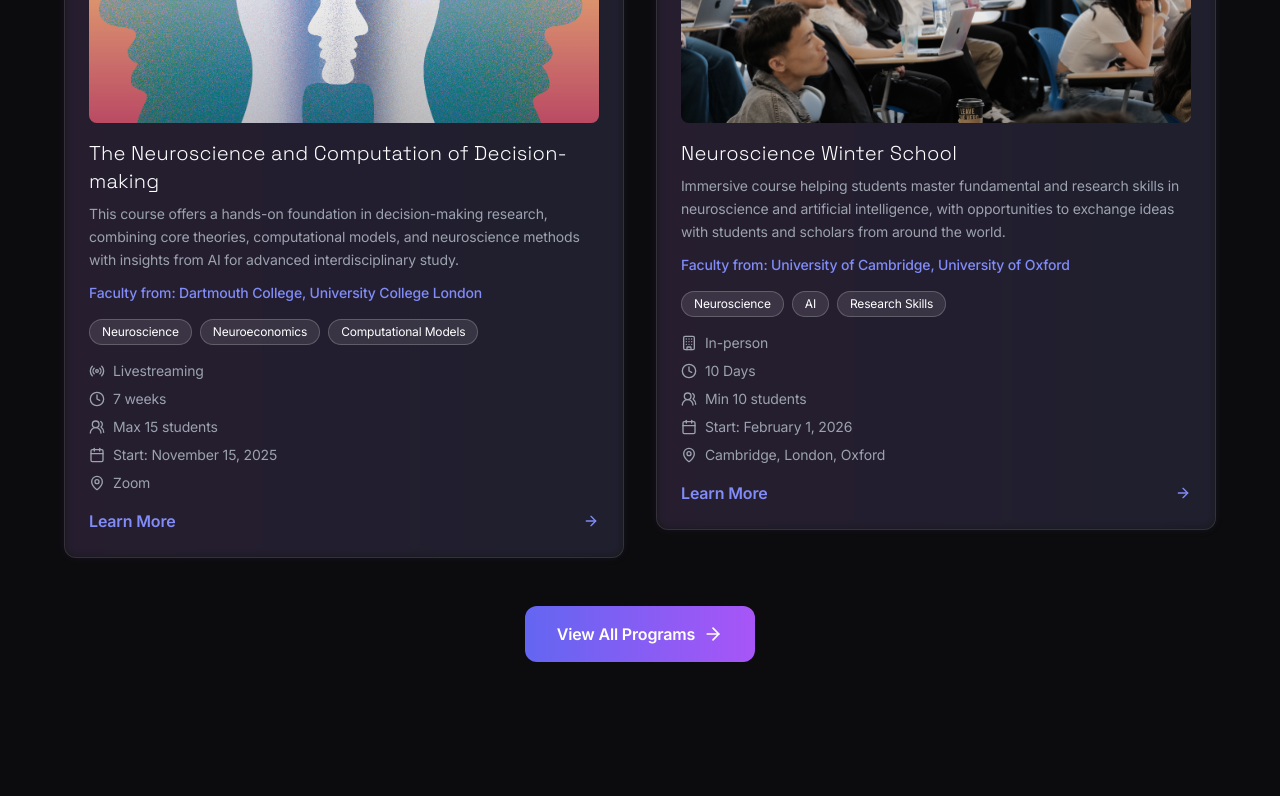
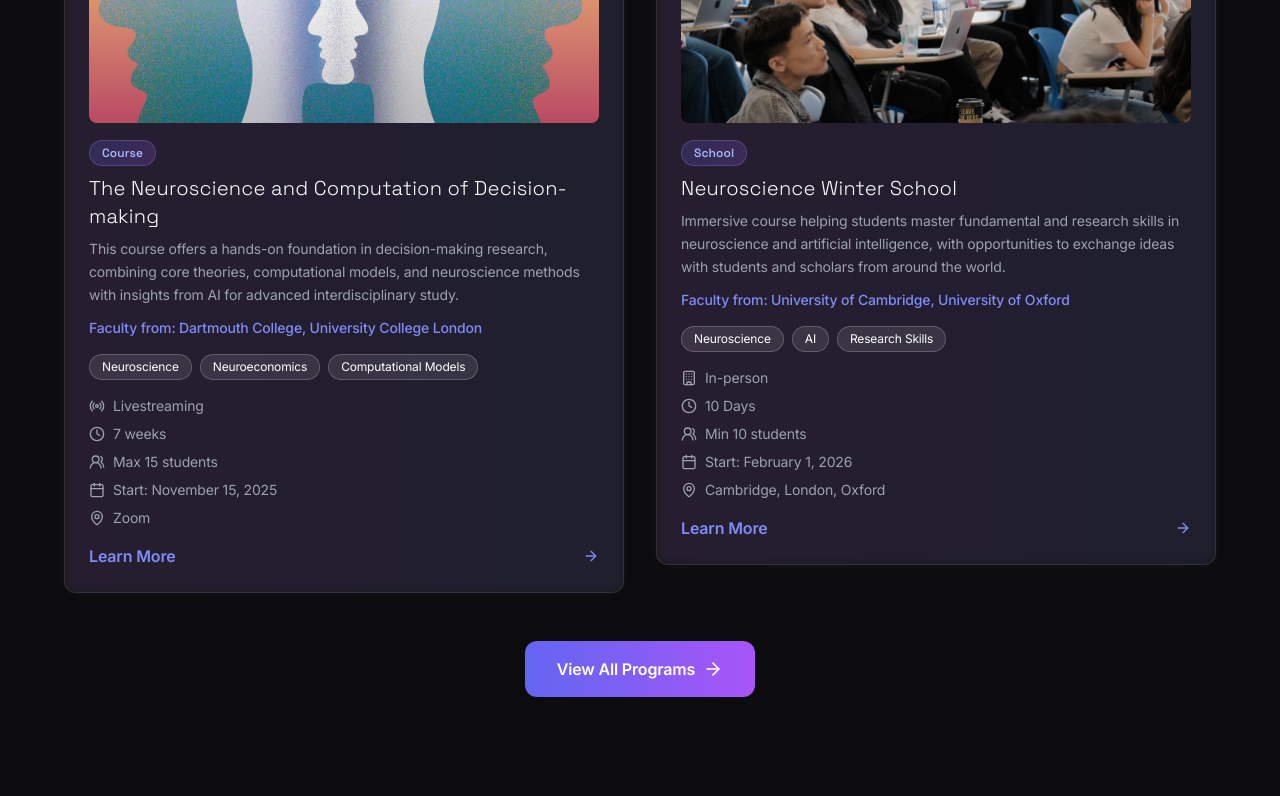
Before and after one commit to 12eonsf/noetex_academy, a Next.js app: page / in a window 1280 px wide. Shown: the part 1740-2536 px from the top of the page. Built offline with nearby package versions, Linux system fonts and the light colour scheme.

Commit message:
Add type badges to course cards: Course, School, Conference

```diff
--- a/app/page.tsx
+++ b/app/page.tsx
@@ -23,7 +23,8 @@ export default function Home() {
       location: "Zoom",
       coverImage: "/courses/neuroscience-decision-making.JPG",
       instructor: "Faculty from: Dartmouth College, University College London",
-      hours: "24.5 Hours"
+      hours: "24.5 Hours",
+      type: "Course"
     },
     {
       title: "Neuroscience Winter School",
@@ -40,7 +41,8 @@ export default function Home() {
       location: "Cambridge, London, Oxford",
       coverImage: "/courses/neuroscience-winter-school.jpg",
       instructor: "Faculty from: University of Cambridge, University of Oxford",
-      hours: "35 Hours"
+      hours: "35 Hours",
+      type: "School"
     }
   ]
 
@@ -57,7 +59,8 @@ export default function Home() {
       startDate: "August 24, 2025",
       location: "Cambridge",
       coverImage: "/courses/cognitive-control.jpg",
-      instructor: "Faculty from: University of Cambridge"
+      instructor: "Faculty from: University of Cambridge",
+      type: "Course"
     },
     {
       title: "Cognitive Algorithms and Neural Mechanisms of Economic Games",
@@ -70,7 +73,8 @@ export default function Home() {
       startDate: "August 24, 2025",
       location: "London",
       coverImage: "/courses/economic-games.jpg",
-      instructor: "Faculty from: University College London"
+      instructor: "Faculty from: University College London",
+      type: "Course"
     },
     {
       title: "London Brain and Intelligence Summit",
@@ -83,7 +87,8 @@ export default function Home() {
       startDate: "August 23, 2025",
       location: "King's College London",
       coverImage: "/courses/brain-summit.jpg",
-      instructor: "Speakers from: University of Cambridge, University of Oxford, Peking University, King's College London"
+      instructor: "Speakers from: University of Cambridge, University of Oxford, Peking University, King's College London",
+      type: "Conference"
     }
   ]
 
--- a/components/CourseCard.tsx
+++ b/components/CourseCard.tsx
@@ -22,6 +22,7 @@ interface CourseCardProps {
   instructor?: string
   hours?: string
   isPastProgram?: boolean
+  type?: string
 }
 
 export default function CourseCard({
@@ -41,7 +42,8 @@ export default function CourseCard({
   coverImage,
   instructor,
   hours,
-  isPastProgram = false
+  isPastProgram = false,
+  type
 }: CourseCardProps) {
   return (
     <div
@@ -107,6 +109,14 @@ export default function CourseCard({
 
           {/* Course Header */}
           <div className="mb-4">
+            {/* Type Badge */}
+            {type && (
+              <div className="mb-2">
+                <span className="inline-block px-3 py-1 bg-gradient-to-r from-indigo-500/20 to-purple-500/20 border border-indigo-400/30 text-indigo-300 text-xs font-semibold rounded-full font-futura-1">
+                  {type}
+                </span>
+              </div>
+            )}
             {!isPastProgram && (
               <h3 className="text-xl font-futura-1 text-white mb-2">
                 {title}
```
